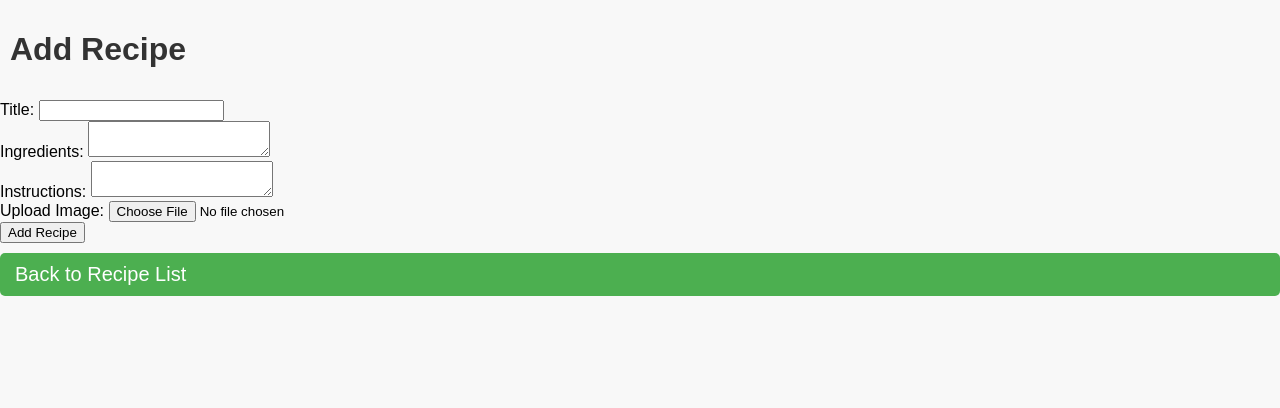
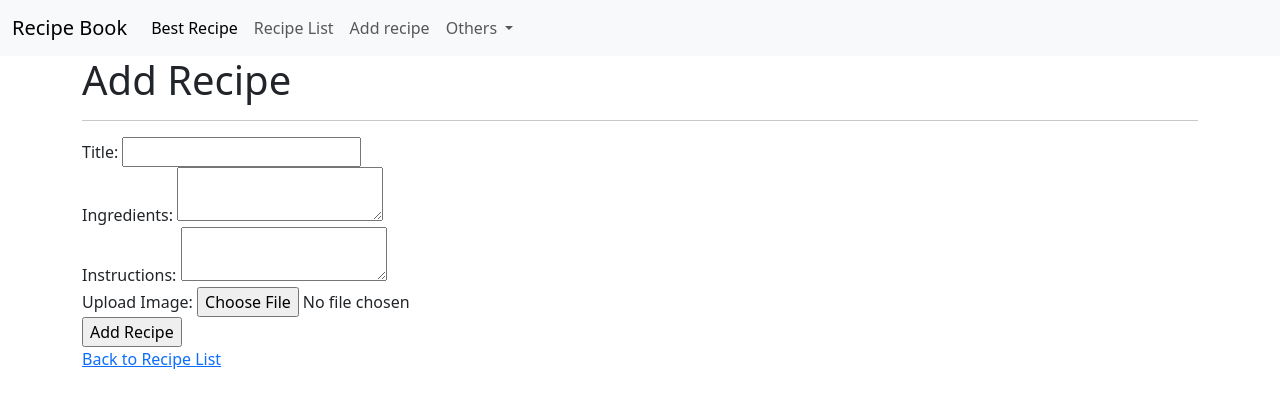
Before and after one commit to tojamvti/test_flask, a Flask app: page /add_recipe in a window 1280 px wide. Shown: the top 408 px of the page. Run offline with Flask 3, Linux system fonts and the light colour scheme.

Commit message:
code unification for bootstrap, changed templates to extend from base. added navbar

```diff
--- a/app.py
+++ b/app.py
@@ -1,8 +1,10 @@
 # app.py
-from flask import Flask, render_template, request, redirect, url_for
+from flask import Flask, render_template, request, redirect, url_for, g
 from flask_wtf import FlaskForm
 from wtforms import StringField, TextAreaField, FileField
 from wtforms.validators import InputRequired
+import sqlite3
+
 
 app = Flask(__name__)
 app.config['SECRET_KEY'] = 'your_secret_key'
@@ -20,7 +22,11 @@ class RecipeForm(FlaskForm):
     instructions = TextAreaField('Instructions', validators=[InputRequired()])
     image = FileField('Upload Image')
 
-@app.route('/')
+@app.route("/")
+def index():
+    return render_template('index.html')
+
+@app.route('/recipe_list')
 def recipe_list():
     return render_template('recipe_list.html', recipes=recipes)
 
@@ -46,9 +52,26 @@ def add_recipe():
     return render_template('add_recipe.html', form=form)
 
 def save_image(image, title):
+
     image_path = f"static/images/{title.lower().replace(' ', '_')}.jpg"
     image.save(image_path)
     return image_path
 
+@app.route('/best_recipe')
+def best_recipe():
+    return render_template('best_recipe.html')
+
+@app.route('/contact')
+def contact():
+    return render_template('contact.html')
+
+@app.route('/about')
+def about():
+    return render_template('about.html')
+
+@app.route('/faq')
+def faq():
+    return render_template('faq.html')
+
 if __name__ == '__main__':
     app.run(debug=True)
--- a/templates/add_recipe.html
+++ b/templates/add_recipe.html
@@ -1,16 +1,13 @@
-<!-- templates/add_recipe.html -->
-<!DOCTYPE html>
-<html lang="en">
-<head>
-    <meta charset="UTF-8">
-    <meta http-equiv="X-UA-Compatible" content="IE=edge">
-    <meta name="viewport" content="width=device-width, initial-scale=1.0">
-    <title>Add Recipe</title>
-    <link rel="stylesheet" href="{{ url_for('static', filename='style.css') }}">
-</head>
-<body>
+{% extends "base.html" %}
+
+{% block title %}
+    Add Recipe
+{% endblock %}
+
+{% block content %}
     <div class="container">
         <h1>Add Recipe</h1>
+        <HR>
         <form method="post" enctype="multipart/form-data">
             {{ form.csrf_token }}
             <label for="title">Title:</label>
@@ -29,5 +26,4 @@
         </form>
         <a href="{{ url_for('recipe_list') }}" class="back-to-list-button">Back to Recipe List</a>
     </div>
-</body>
-</html>
+{% endblock %}
--- /dev/null
+++ b/templates/base.html
@@ -0,0 +1,16 @@
+<!doctype html>
+<html lang="en">
+  <head>
+    <meta charset="utf-8">
+    <meta name="viewport" content="width=device-width, initial-scale=1">
+    <meta http-equiv="X-UA-Compatible" content="IE=edge">
+    <title>{% block title %} {% endblock %}</title>
+    <link href="https://cdn.jsdelivr.net/npm/bootstrap@5.3.2/dist/css/bootstrap.min.css" rel="stylesheet" integrity="sha384-T3c6CoIi6uLrA9TneNEoa7RxnatzjcDSCmG1MXxSR1GAsXEV/Dwwykc2MPK8M2HN" crossorigin="anonymous">
+  </head>
+  <body>
+    {% include "menu.html" %}
+
+    {% block content %} {% endblock %}
+    <script src="https://cdn.jsdelivr.net/npm/bootstrap@5.3.2/dist/js/bootstrap.bundle.min.js" integrity="sha384-C6RzsynM9kWDrMNeT87bh95OGNyZPhcTNXj1NW7RuBCsyN/o0jlpcV8Qyq46cDfL" crossorigin="anonymous"></script>
+  </body>
+</html>
--- /dev/null
+++ b/templates/menu.html
@@ -0,0 +1,31 @@
+<nav class="navbar navbar-expand-lg bg-body-tertiary">
+    <div class="container-fluid">
+      <a class="navbar-brand" href="{{ url_for('index') }}">Recipe Book</a>
+      <button class="navbar-toggler" type="button" data-bs-toggle="collapse" data-bs-target="#navbarNavDropdown" aria-controls="navbarNavDropdown" aria-expanded="false" aria-label="Toggle navigation">
+        <span class="navbar-toggler-icon"></span>
+      </button>
+      <div class="collapse navbar-collapse" id="navbarNavDropdown">
+        <ul class="navbar-nav">
+          <li class="nav-item">
+            <a class="nav-link active" aria-current="page" href="{{ url_for('best_recipe') }}">Best Recipe</a>
+          </li>
+          <li class="nav-item">
+            <a class="nav-link" href="{{ url_for('recipe_list') }}">Recipe List</a>
+          </li>
+          <li class="nav-item">
+            <a class="nav-link" href="{{ url_for('add_recipe') }}">Add recipe</a>
+          </li>
+          <li class="nav-item dropdown">
+            <a class="nav-link dropdown-toggle" href="#" role="button" data-bs-toggle="dropdown" aria-expanded="false">
+              Others
+            </a>
+            <ul class="dropdown-menu">
+              <li><a class="dropdown-item" href="{{ url_for('contact') }}">Contact</a></li>
+              <li><a class="dropdown-item" href="{{ url_for('about') }}">About</a></li>
+              <li><a class="dropdown-item" href="{{ url_for('faq') }}">FAQ</a></li>
+            </ul>
+          </li>
+        </ul>
+      </div>
+    </div>
+  </nav>
```
Also changed, not shown: templates/about.html (added, +9 -0 lines), templates/best_recipe.html (added, +9 -0 lines), templates/contact.html (added, +9 -0 lines), templates/faq.html (added, +9 -0 lines), templates/index.html (added, +32 -0 lines), templates/recipe_list.html (+10 -15 lines), data/recipies.db (added).
